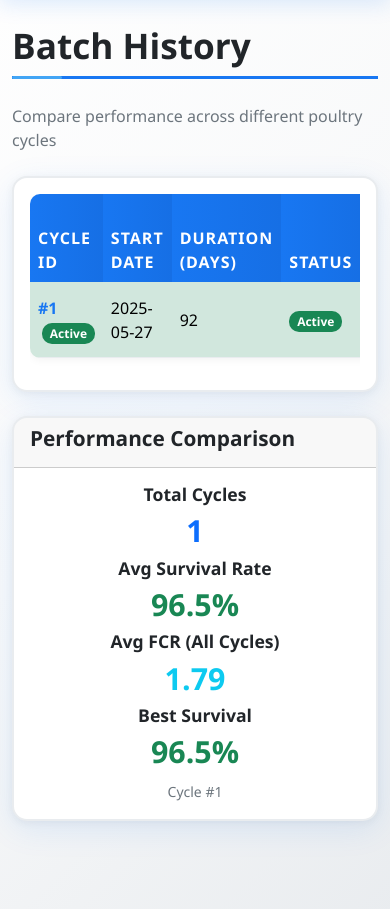
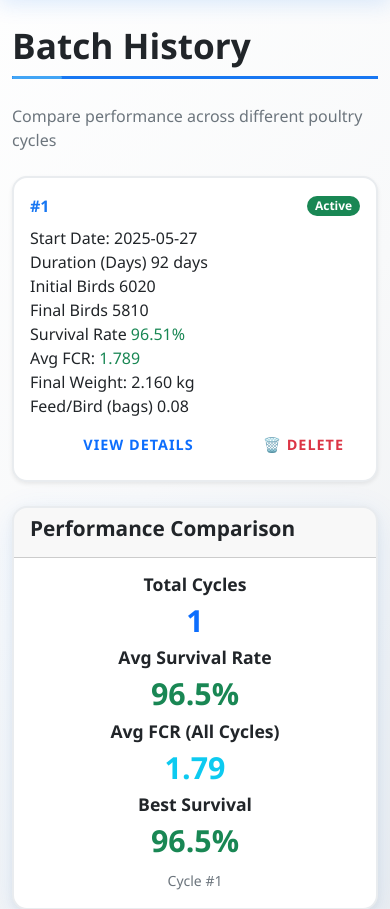
Before and after one commit to arunteja30/poultry-tracker, a Flask app: page /cycle_history in a window 390 px wide. Shown: the part 122-1031 px from the top of the page. Run offline with Flask 3, Linux system fonts and the light colour scheme; a user stored in the database is signed in; data comes from the database, SQL or seed files in the repository.

Commit message:
Update cycle_history.html

```diff
--- a/templates/cycle_history.html
+++ b/templates/cycle_history.html
@@ -4,7 +4,7 @@
 <p class="text-muted mb-4" data-i18n="cycle_history_desc">Compare performance across different poultry cycles</p>
 
 {% if cycle_data %}
-<div class="card">
+<div class="card d-none d-md-block">
   <div class="card-body">
     <div class="table-responsive">
       <table class="table table-hover">
@@ -93,6 +93,49 @@
   </div>
 </div>
 
+<div class="d-block d-md-none">
+  {% for data in cycle_data %}
+  <div class="card mb-3 shadow-sm">
+    <div class="card-body">
+      <div class="d-flex justify-content-between align-items-center mb-2">
+        <strong>#{{ data.cycle.id }}</strong>
+        <span class="badge {{ 'bg-success' if data.cycle.status == 'active' else 'bg-secondary' }}">
+          {{ 'Active' if data.cycle.status == 'active' else 'Archived' }}
+        </span>
+      </div>
+      <div class="mb-2">
+        <span data-i18n="table_start_date">Start Date:</span> {{ data.cycle.start_date }}<br>
+        <span data-i18n="table_duration">Duration:</span> {{ data.duration_days }} days<br>
+        <span data-i18n="table_initial_birds">Initial Birds:</span> {{ data.cycle.start_birds }}<br>
+        <span data-i18n="table_final_birds">Final Birds:</span> {{ data.final_birds }}<br>
+        <span data-i18n="table_survival_rate">Survival Rate:</span>
+        <span class="{% if data.survival_rate >= 95 %}text-success{% elif data.survival_rate >= 90 %}text-warning{% else %}text-danger{% endif %}">
+          {{ data.survival_rate }}%
+        </span><br>
+        <span data-i18n="table_avg_fcr">Avg FCR:</span>
+        <span class="{% if data.avg_fcr > 0 and data.avg_fcr <= 1.8 %}text-success{% elif data.avg_fcr <= 2.2 %}text-warning{% else %}text-danger{% endif %}">
+          {{ data.avg_fcr if data.avg_fcr > 0 else 'N/A' }}
+        </span><br>
+        <span data-i18n="table_final_weight">Final Weight:</span> {{ "%.3f"|format(data.final_weight) if data.final_weight > 0 else 'N/A' }} kg<br>
+        <span data-i18n="table_feed_efficiency">Feed/Bird:</span> {{ data.feed_per_bird }}
+      </div>
+      <div class="btn-group btn-group-sm w-100">
+        <a href="{{ url_for('cycle_details', cycle_id=data.cycle.id) }}" class="btn btn-outline-primary btn-sm" data-i18n="btn_view_details">📊 Details</a>
+        {% if data.cycle.status == 'archived' and session.role == 'admin' %}
+        <a href="{{ url_for('export_cycle', cycle_id=data.cycle.id) }}" class="btn btn-outline-success btn-sm" data-i18n="btn_export">📥 Export</a>
+        <form method="POST" action="{{ url_for('unarchive_cycle', cycle_id=data.cycle.id) }}" style="display: inline;" onsubmit="return confirm('Are you sure you want to unarchive this cycle? It will become the active cycle.');">
+          <button type="submit" class="btn btn-outline-warning btn-sm" data-i18n="btn_unarchive">🔄 Unarchive</button>
+        </form>
+        {% endif %}
+        <form method="POST" action="{{ url_for('delete_cycle', cycle_id=data.cycle.id) }}" style="display: inline;" onsubmit="return confirm('Are you sure you want to delete this cycle? This action cannot be undone.');">
+          <button type="submit" class="btn btn-outline-danger btn-sm" data-i18n="btn_delete">🗑️ Delete</button>
+        </form>
+      </div>
+    </div>
+  </div>
+  {% endfor %}
+</div>
+
 <!-- Performance Comparison Section -->
 <div class="row mt-4">
   <div class="col-12">
```
